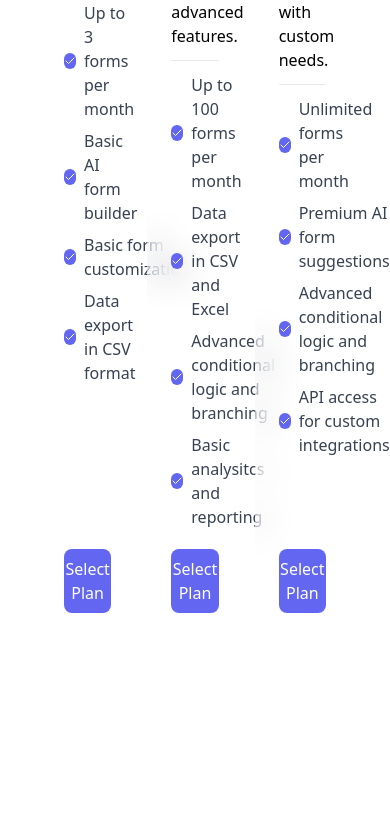
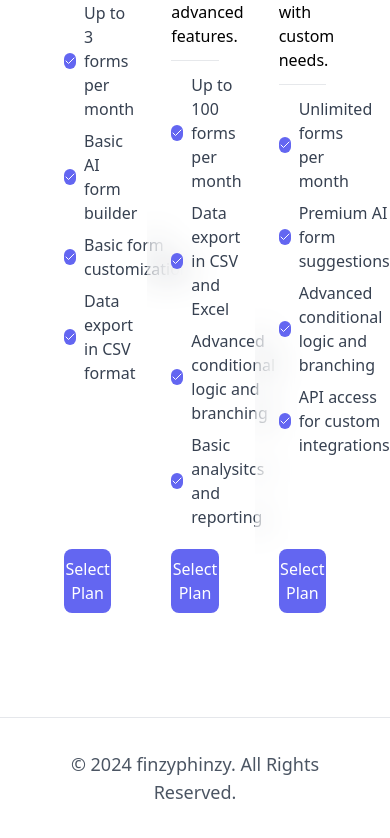
Before and after one commit to FinzyPHINZY/nexxsass, a React (Vite) app: page / in a window 390 px wide. Shown: the part 5566-6404 px from the top of the page. Before the commit the page ends 6243 px from the top, so only its background shows below. Built offline with nearby package versions, Linux system fonts and the light colour scheme.

Commit message:
Build Footer component
- Implemented Footer component with center-aligned text and responsive padding
- Added copyright notice with dynamic year and link to the website
- Styled footer with border, backdrop blur effect, and text color adjustments

```diff
--- a/src/App.jsx
+++ b/src/App.jsx
@@ -1,5 +1,6 @@
 import './App.css'
 import FeaturesSection from './components/FeaturesSection'
+import Footer from './components/Footer'
 import HeroSection from './components/HeroSection'
 import Navbar from './components/Navbar'
 import PricingSection from './components/PricingSection'
@@ -29,6 +30,7 @@ export default function App() {
           <FeaturesSection />
           <TestimonialsSection />
           <PricingSection />
+          <Footer />
         </div>
       </div>
     </>
--- /dev/null
+++ b/src/components/Footer.jsx
@@ -0,0 +1,16 @@
+import React from 'react'
+
+const Footer = () => {
+  return (
+    <footer className="text-center p-8 text-gray-600 text-lg border-t bg-white/20 backdrop-blur-xl mt-10">
+      <p>
+        &copy; {new Date().getFullYear()}{' '}
+        <a href="https://finzyphinzy.vercel.app">
+          finzyphinzy. All Rights Reserved.
+        </a>
+      </p>
+    </footer>
+  )
+}
+
+export default Footer
```
